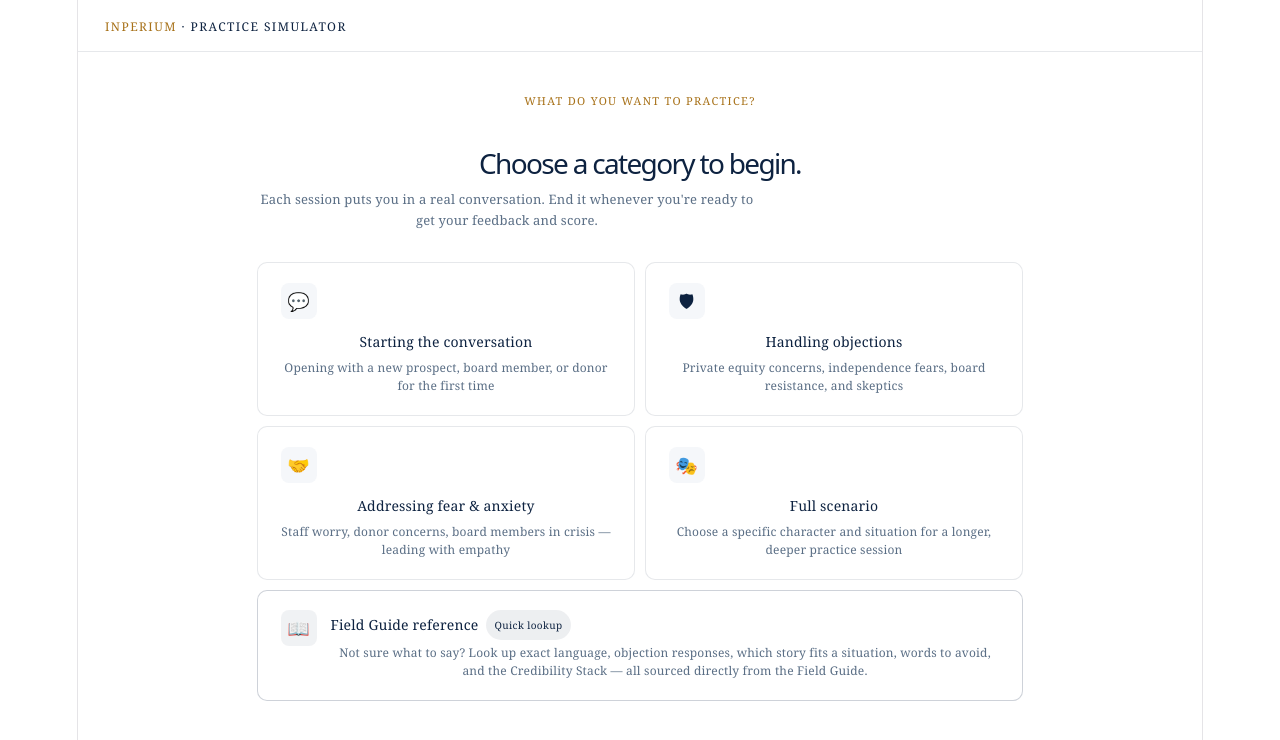
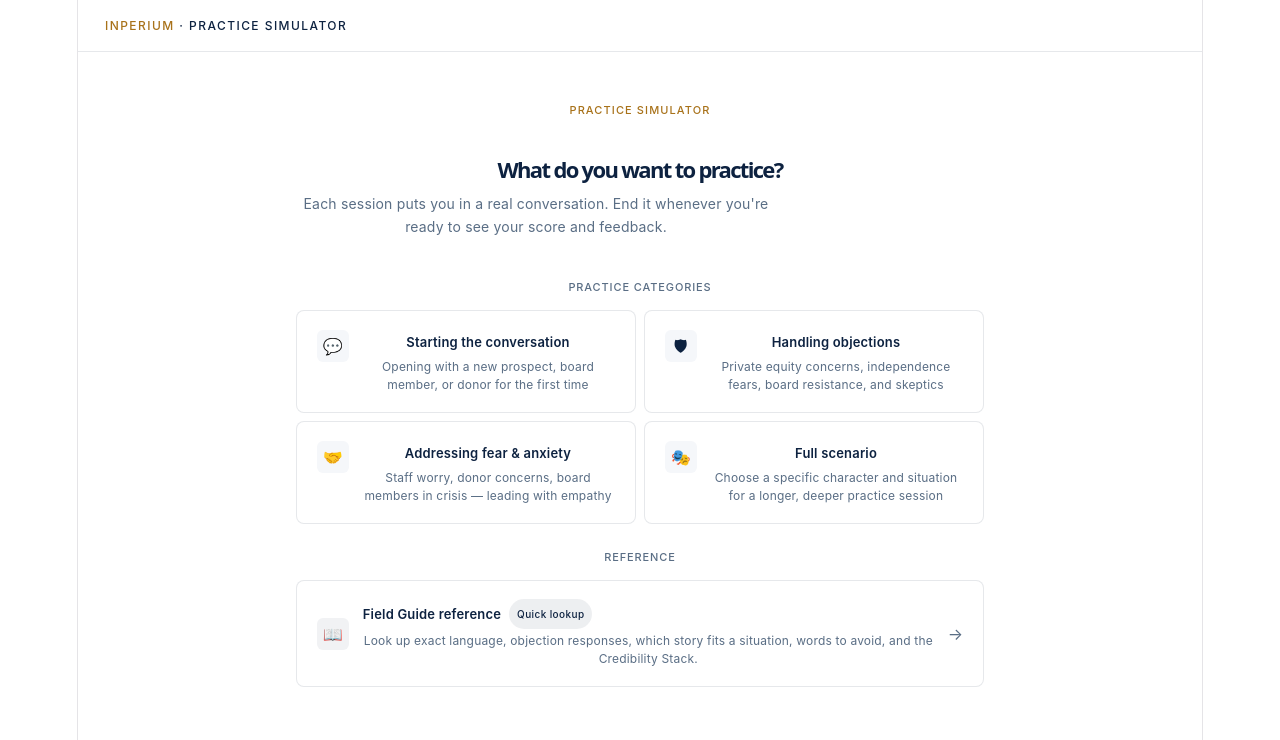
Before and after one commit to virtualclaudine-web/inperium-simulator, a React (Vite) app: page / in a window 1280 px wide. Shown: the top 740 px of the page. Built offline with nearby package versions, Linux system fonts and the light colour scheme.

Commit message:
fix home screen layout and typography

```diff
--- a/src/App.jsx
+++ b/src/App.jsx
@@ -556,40 +556,49 @@ export default function App() {
   );
 
   if (screen === "home") return (
-    <div style={{ minHeight: "100vh", background: W, color: T, fontFamily: "Georgia,'Times New Roman',serif", display: "flex", flexDirection: "column" }}>
+    <div style={{ minHeight: "100vh", background: W, color: T, fontFamily: "-apple-system,BlinkMacSystemFont,'Segoe UI',sans-serif", display: "flex", flexDirection: "column" }}>
       <style>{`* { box-sizing:border-box; margin:0; padding:0; } ::-webkit-scrollbar{width:3px} ::-webkit-scrollbar-thumb{background:rgba(13,34,64,0.15);border-radius:2px}`}</style>
       {hdr(null, null, false)}
-      <div style={{ flex: 1, padding: "2rem 1.5rem", maxWidth: 820, margin: "0 auto", width: "100%" }}>
-        <div style={{ fontSize: 11, letterSpacing: "0.12em", textTransform: "uppercase", color: G, marginBottom: 8 }}>What do you want to practice?</div>
-        <h1 style={{ fontSize: 28, fontWeight: "normal", color: N, marginBottom: 8, lineHeight: 1.25 }}>Choose a category to begin.</h1>
-        <p style={{ fontSize: 13, color: M, lineHeight: 1.6, marginBottom: "1.75rem", maxWidth: 500 }}>Each session puts you in a real conversation. End it whenever you're ready to get your feedback and score.</p>
-        <div style={{ display: "grid", gridTemplateColumns: "1fr 1fr", gap: 10, marginBottom: 10 }}>
+      <div style={{ flex: 1, padding: "2.5rem 2rem", maxWidth: 760, margin: "0 auto", width: "100%" }}>
+
+        <div style={{ marginBottom: "2rem" }}>
+          <div style={{ fontSize: 11, letterSpacing: "0.1em", textTransform: "uppercase", color: G, marginBottom: 10, fontWeight: 500 }}>Practice Simulator</div>
+          <h1 style={{ fontSize: 22, fontWeight: 600, color: N, marginBottom: 8, lineHeight: 1.3 }}>What do you want to practice?</h1>
+          <p style={{ fontSize: 14, color: M, lineHeight: 1.65, maxWidth: 480 }}>Each session puts you in a real conversation. End it whenever you're ready to see your score and feedback.</p>
+        </div>
+
+        <div style={{ fontSize: 11, letterSpacing: "0.08em", textTransform: "uppercase", color: M, fontWeight: 500, marginBottom: 10 }}>Practice categories</div>
+        <div style={{ display: "grid", gridTemplateColumns: "1fr 1fr", gap: 8, marginBottom: 8 }}>
           {CATEGORIES.map(cat => (
             <div key={cat.id} onClick={() => selectCategory(cat)}
-              style={{ border: `0.5px solid ${B}`, borderRadius: 10, padding: "1.1rem 1.25rem", cursor: "pointer", transition: "border-color 0.15s", background: W }}
-              onMouseEnter={e => e.currentTarget.style.borderColor = GL}
-              onMouseLeave={e => e.currentTarget.style.borderColor = B}>
-              <div style={{ width: 36, height: 36, borderRadius: 8, background: S, display: "flex", alignItems: "center", justifyContent: "center", marginBottom: 10, fontSize: 18 }}>{cat.icon}</div>
-              <div style={{ fontSize: 14, fontWeight: 500, color: N, marginBottom: 4 }}>{cat.title}</div>
-              <div style={{ fontSize: 12, color: M, lineHeight: 1.5 }}>{cat.desc}</div>
+              style={{ border: `1px solid ${B}`, borderRadius: 8, padding: "1rem 1.1rem", cursor: "pointer", transition: "all 0.15s", background: W, display: "flex", alignItems: "flex-start", gap: 12 }}
+              onMouseEnter={e => { e.currentTarget.style.borderColor = GL; e.currentTarget.style.background = "rgba(200,146,42,0.03)"; }}
+              onMouseLeave={e => { e.currentTarget.style.borderColor = B; e.currentTarget.style.background = W; }}>
+              <div style={{ width: 32, height: 32, borderRadius: 6, background: S, display: "flex", alignItems: "center", justifyContent: "center", flexShrink: 0, fontSize: 16, marginTop: 1 }}>{cat.icon}</div>
+              <div>
+                <div style={{ fontSize: 13, fontWeight: 600, color: N, marginBottom: 3 }}>{cat.title}</div>
+                <div style={{ fontSize: 12, color: M, lineHeight: 1.5 }}>{cat.desc}</div>
+              </div>
             </div>
           ))}
         </div>
+
+        <div style={{ fontSize: 11, letterSpacing: "0.08em", textTransform: "uppercase", color: M, fontWeight: 500, marginBottom: 10, marginTop: 20 }}>Reference</div>
         <div onClick={() => setScreen("reference")}
-          style={{ border: `0.5px solid ${BS}`, borderRadius: 10, padding: "1.1rem 1.25rem", cursor: "pointer", background: W, transition: "border-color 0.15s" }}
-          onMouseEnter={e => e.currentTarget.style.borderColor = N}
-          onMouseLeave={e => e.currentTarget.style.borderColor = BS}>
-          <div style={{ display: "flex", alignItems: "flex-start", gap: 14 }}>
-            <div style={{ width: 36, height: 36, borderRadius: 8, background: "rgba(13,34,64,0.06)", display: "flex", alignItems: "center", justifyContent: "center", flexShrink: 0, fontSize: 18 }}>📖</div>
-            <div>
-              <div style={{ display: "flex", alignItems: "center", gap: 8, marginBottom: 4 }}>
-                <div style={{ fontSize: 14, fontWeight: 500, color: N }}>Field Guide reference</div>
-                <span style={{ fontSize: 10, background: "rgba(13,34,64,0.07)", color: N, padding: "2px 8px", borderRadius: 20, letterSpacing: "0.04em" }}>Quick lookup</span>
-              </div>
-              <div style={{ fontSize: 12, color: M, lineHeight: 1.5 }}>Not sure what to say? Look up exact language, objection responses, which story fits a situation, words to avoid, and the Credibility Stack — all sourced directly from the Field Guide.</div>
+          style={{ border: `1px solid ${B}`, borderRadius: 8, padding: "1rem 1.1rem", cursor: "pointer", background: W, transition: "all 0.15s", display: "flex", alignItems: "center", gap: 14 }}
+          onMouseEnter={e => { e.currentTarget.style.borderColor = N; e.currentTarget.style.background = "rgba(13,34,64,0.02)"; }}
+          onMouseLeave={e => { e.currentTarget.style.borderColor = B; e.currentTarget.style.background = W; }}>
+          <div style={{ width: 32, height: 32, borderRadius: 6, background: "rgba(13,34,64,0.06)", display: "flex", alignItems: "center", justifyContent: "center", flexShrink: 0, fontSize: 16 }}>📖</div>
+          <div style={{ flex: 1 }}>
+            <div style={{ display: "flex", alignItems: "center", gap: 8, marginBottom: 3 }}>
+              <span style={{ fontSize: 13, fontWeight: 600, color: N }}>Field Guide reference</span>
+              <span style={{ fontSize: 10, background: "rgba(13,34,64,0.07)", color: N, padding: "2px 8px", borderRadius: 20, letterSpacing: "0.04em", fontWeight: 500 }}>Quick lookup</span>
             </div>
+            <div style={{ fontSize: 12, color: M, lineHeight: 1.5 }}>Look up exact language, objection responses, which story fits a situation, words to avoid, and the Credibility Stack.</div>
           </div>
+          <div style={{ color: M, fontSize: 16, flexShrink: 0 }}>→</div>
         </div>
+
       </div>
     </div>
   );
```
